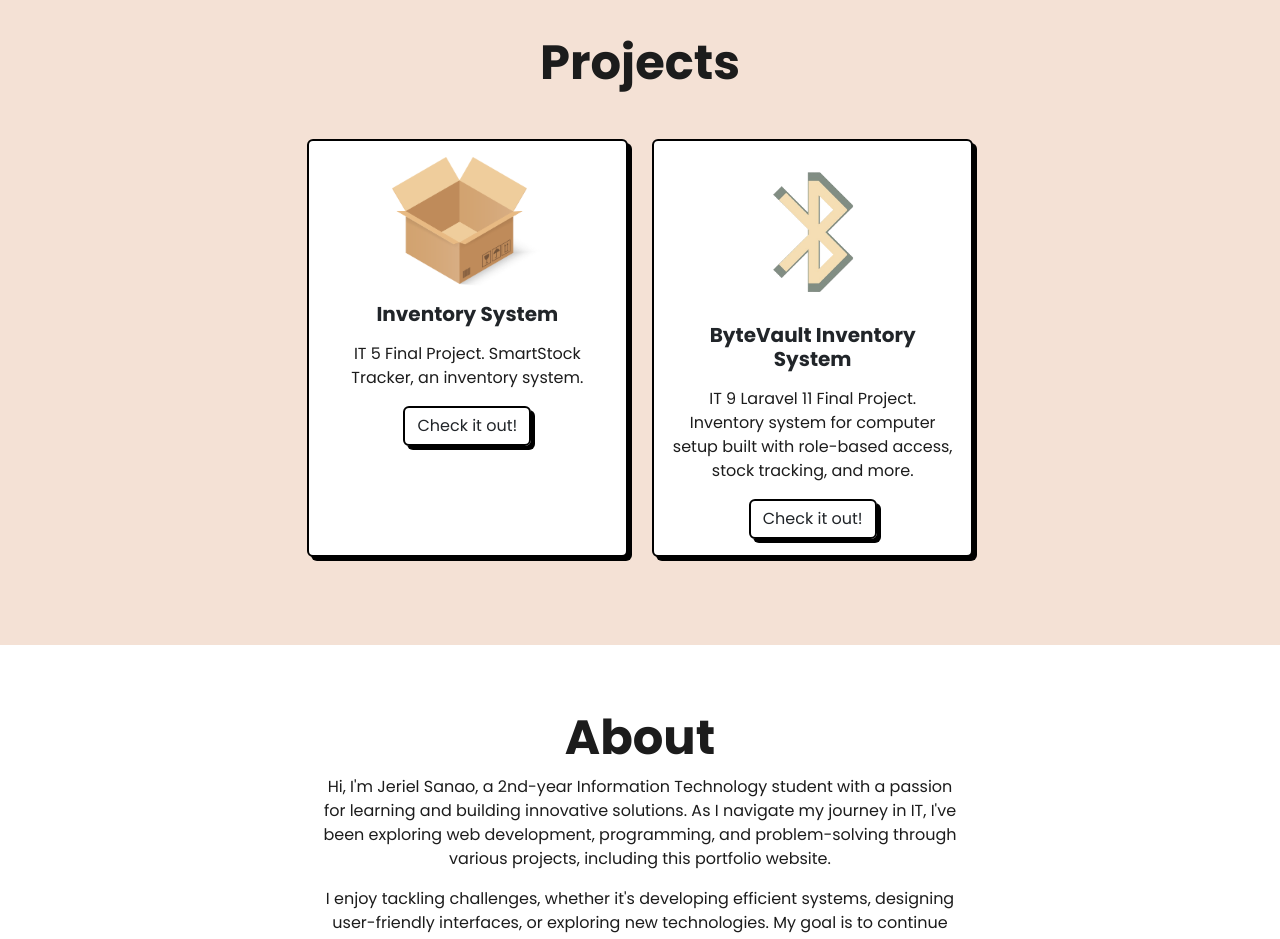
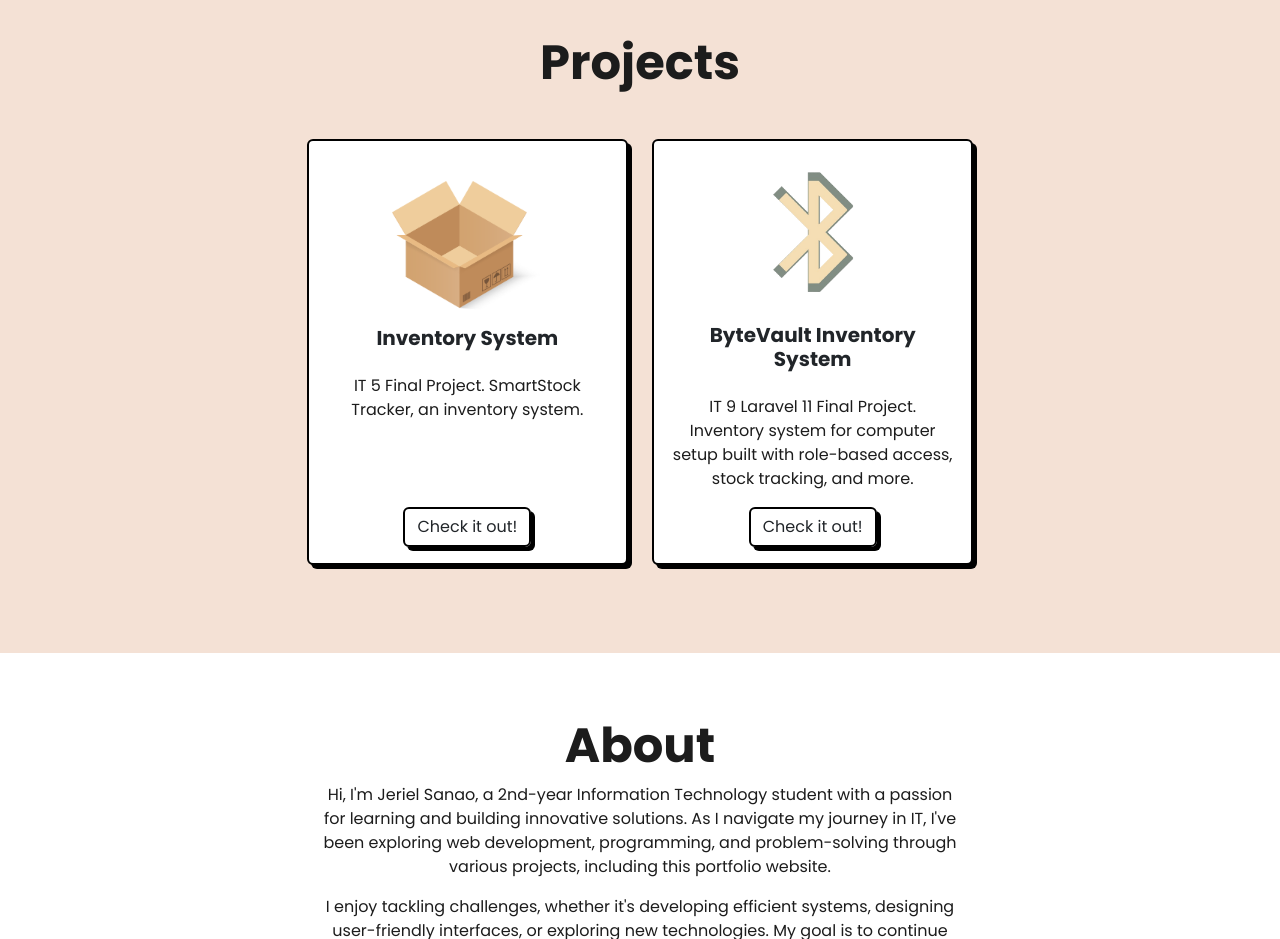
Before and after one commit to jeriel08/Personal-Website, a plain HTML site: page index.html in a window 1280 px wide. Shown: the part 1000-1939 px from the top of the page. Drawn offline with nearby package versions, Linux system fonts and the light colour scheme.

Commit message:
Arranged card layout on Project section

```diff
--- a/index.html
+++ b/index.html
@@ -129,19 +129,20 @@
         <h2 class="display-5 fw-bold text-center">Projects</h2>
         <div class="row justify-content-center mt-5">
           <div class="col-md-4 mb-4">
-            <div class="card h-100" style="width: 100%">
+            <div class="card h-100 pt-4" style="width: 100%">
               <img
                 src="assets/images/inventory system logo.png"
                 class="card-img-top img-fluid pt-3"
                 style="
                   max-width: 150px;
+                  min-width: 150px;
                   height: auto;
                   object-fit: contain;
                   margin: 0 auto;
                 "
                 alt="Inventory System Logo"
               />
-              <div class="card-body text-center">
+              <div class="card-body d-flex flex-column text-center">
                 <h5 class="card-title fw-bold">Inventory System</h5>
                 <p class="card-text my-3">
                   IT 5 Final Project. SmartStock Tracker, an inventory system.
@@ -149,7 +150,7 @@
                 <a
                   href="https://github.com/jeriel08/inventory_system"
                   target="_blank"
-                  class="btn btn-outline-dark"
+                  class="btn btn-outline-dark mt-auto"
                   >Check it out!</a
                 >
               </div>
@@ -167,9 +168,9 @@
                   object-fit: contain;
                   margin: 0 auto;
                 "
-                alt="Inventory System Logo"
+                alt="ByteVault Logo"
               />
-              <div class="card-body text-center">
+              <div class="card-body d-flex flex-column text-center">
                 <h5 class="card-title fw-bold">ByteVault Inventory System</h5>
                 <p class="card-text my-3">
                   IT 9 Laravel 11 Final Project. Inventory system for computer
@@ -178,7 +179,7 @@
                 <a
                   href="https://github.com/jeriel08/byte-vault"
                   target="_blank"
-                  class="btn btn-outline-dark"
+                  class="btn btn-outline-dark mt-auto"
                   >Check it out!</a
                 >
               </div>
```
